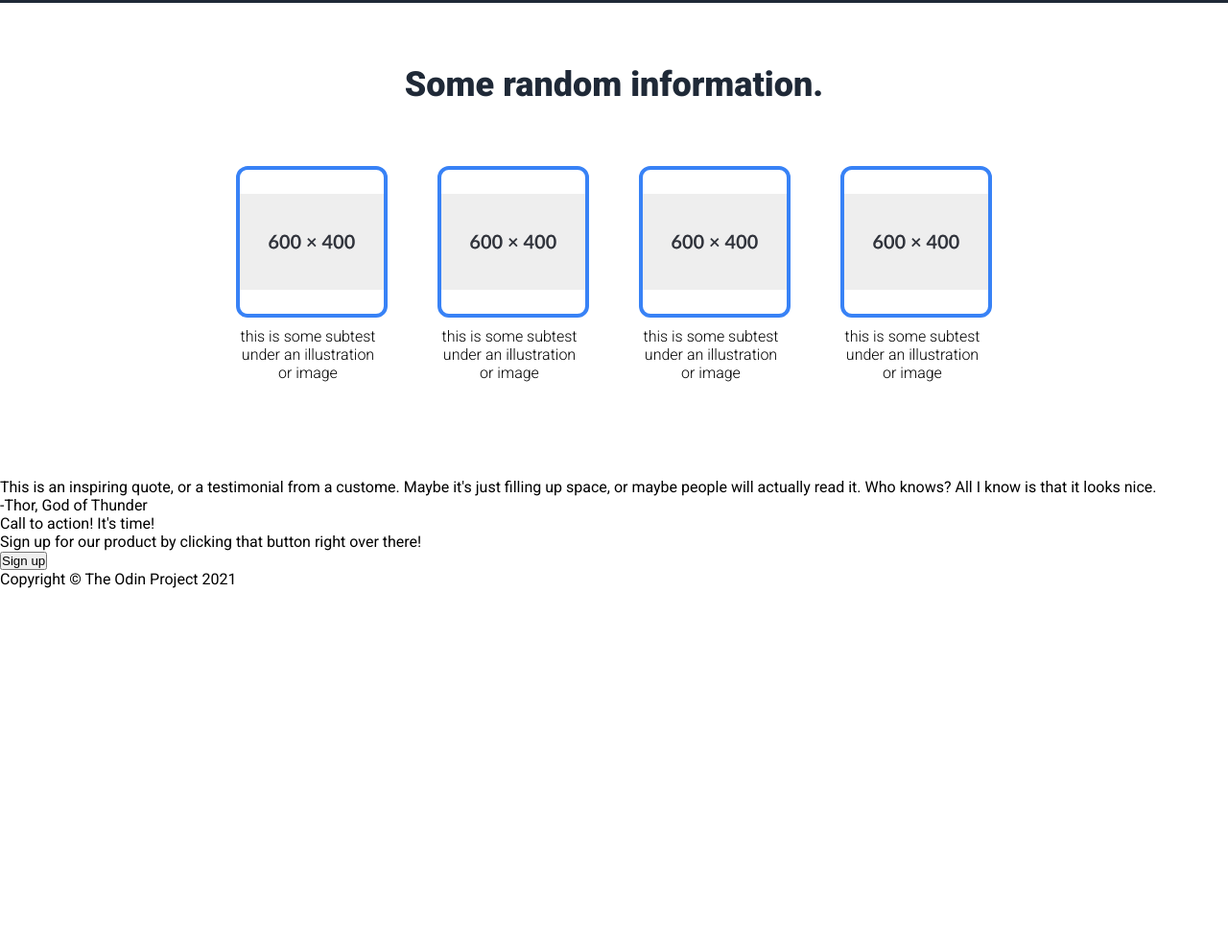
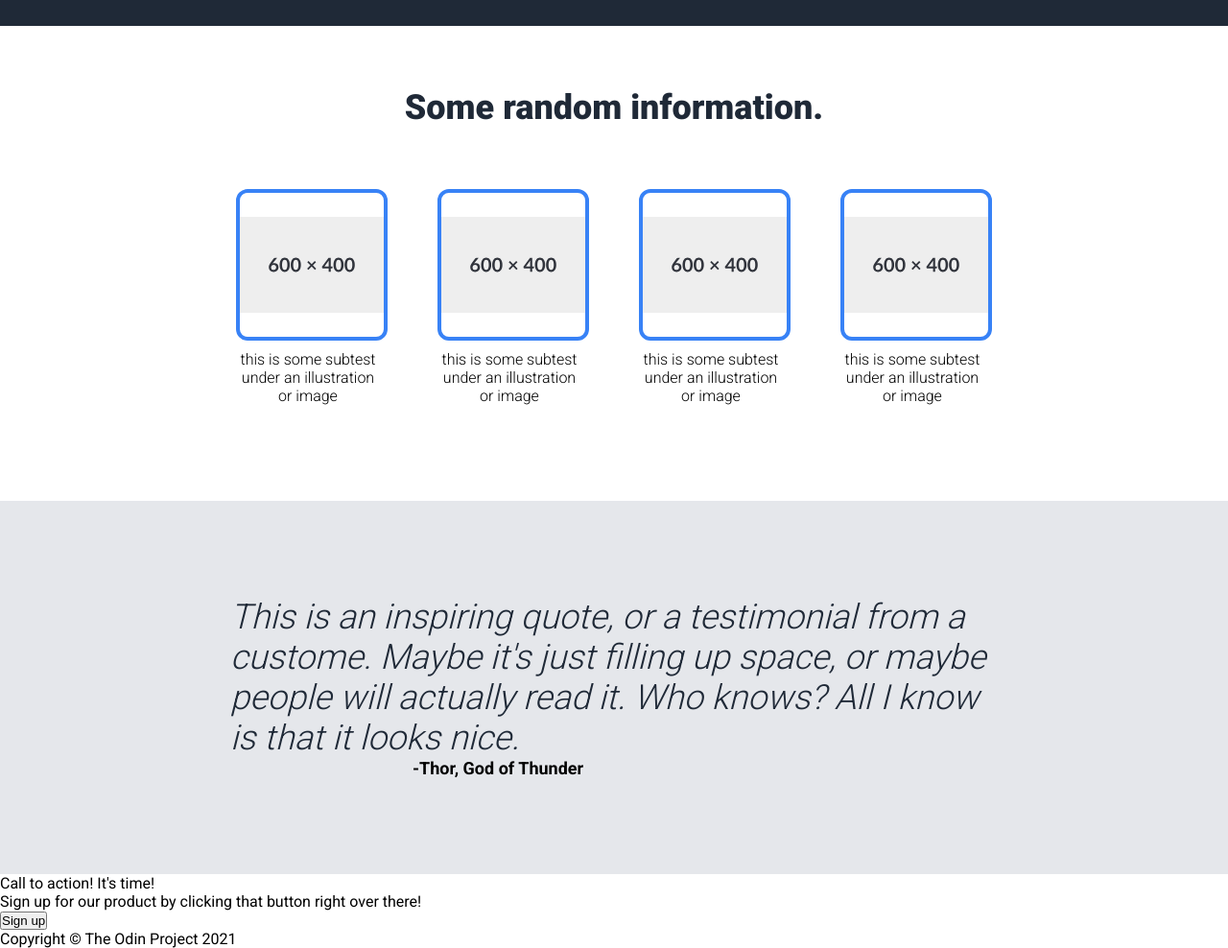
Before and after one commit to kikisam-22/TOP---Landing-Page, a plain HTML site: page index.html in a window 1280 px wide. Shown: the part 425-1413 px from the top of the page at 96% size. Before the commit the page ends 1038 px from the top, so only its background shows below. Drawn offline with Linux system fonts and the light colour scheme.

Commit message:
Editing style of quote section based On page design example.

```diff
--- a/style.css
+++ b/style.css
@@ -25,6 +25,7 @@ body{
     display: flex;
     align-items: center;
     justify-content: space-between;
+    padding-top : 24px;
     padding-bottom : 50px;
     margin-left: auto;
     margin-right: auto;
@@ -133,3 +134,26 @@ a{
     border-radius: 12px;
     border: 4px solid #3882F6
 }
+
+.quote{
+    padding : 100px;
+    background-color: #E5E7EB;
+    display: flex;
+    flex-direction: column;
+}
+
+.quote p{
+    font-size: 36px;
+    color: #1F2937;
+    font-style: italic;
+    font-weight: lighter;
+    margin: 0 auto;
+    width: 800px;
+}
+
+.author{
+    font-size: 18px;
+    font-weight: bold;
+    margin-left: auto;
+    width : 750px;
+}
```
